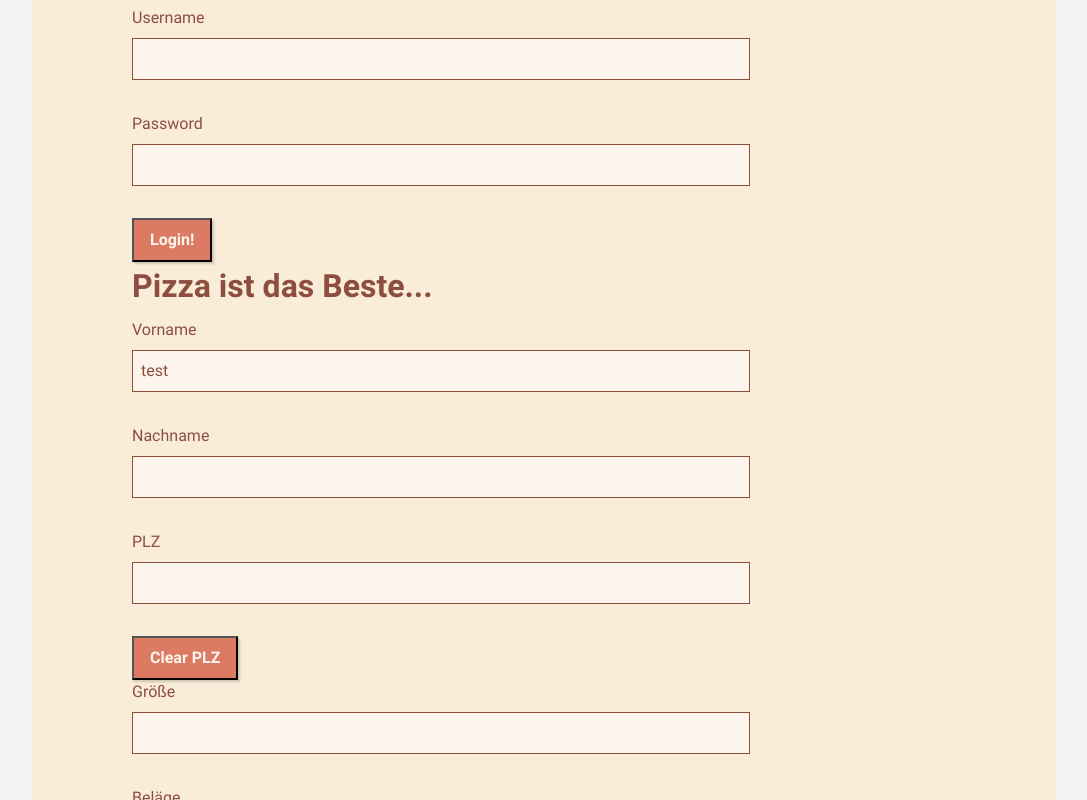
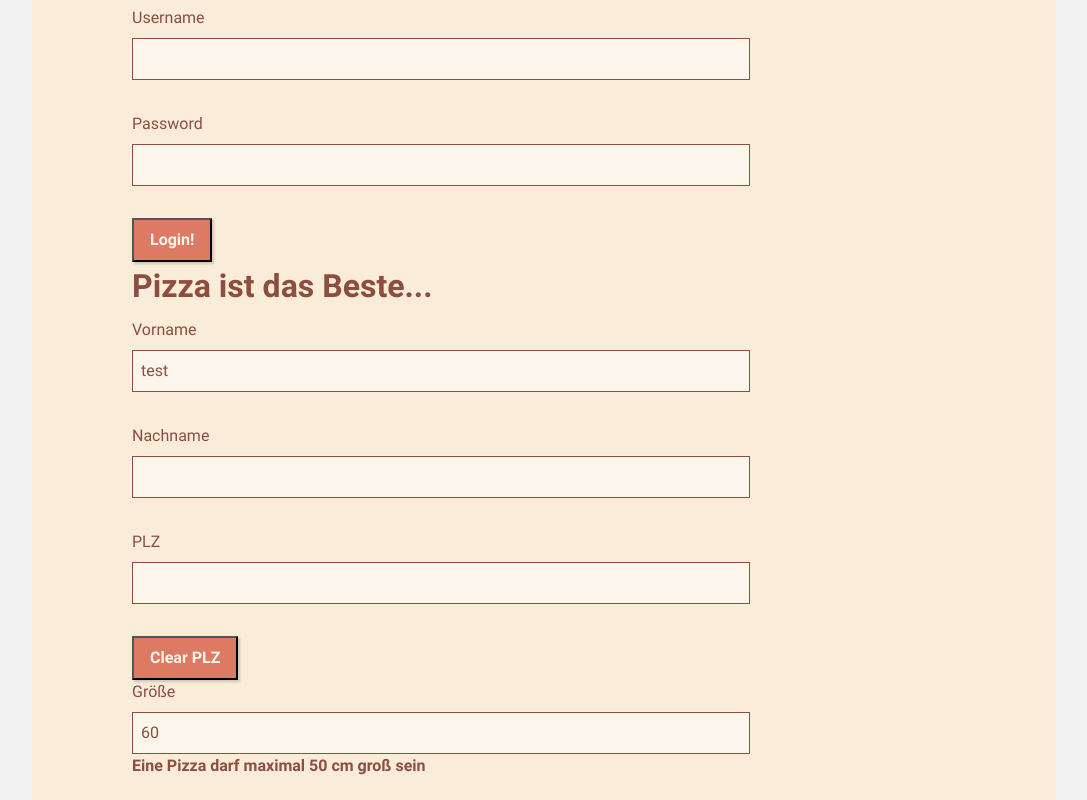
Before and after one commit to nilshartmann/form-playground, a React (Create React App) app: page / in a window 1280 px wide. Both pictures are taken after a click on the button "Pizza hinzufügen". Shown: the part 170-970 px from the top of the page, without its empty margins (96-1183 px from the left). Built offline with nearby package versions, Linux system fonts and the light colour scheme.

Commit message:
first simple subEditor (backup commit)

```diff
--- a/src/OrderForm.tsx
+++ b/src/OrderForm.tsx
@@ -3,7 +3,7 @@ import React, { useState } from "react";
 import { Input } from "./form/Input";
 
 // Form Logic
-import { ValidateFn, useForm, ValueCreators, MultiFormInput } from "./form/useForm";
+import { ValidateFn, useForm, ValueCreators, MultiFormInput, SubEditorProps } from "./form/useForm";
 
 interface OrderFormState {
   vorname: string;
@@ -45,7 +45,7 @@ const validatePizzaForm: ValidateFn<OrderFormState> = function (
   }
   newFormInput.pizzen.forEach((pizza, idx) =>  {
     if (pizza.groesse > 50) {
-      recordError(`pizzen[${idx}].groesse`, 'kaputt');
+      recordError(`pizzen[${idx}].groesse`, 'Eine Pizza darf maximal 50 cm groß sein');
     }
   });
 
@@ -95,9 +95,7 @@ function MultiPizzaEditor(props: MultiFormInput<Pizza>) {
   console.log(props);
   const pizzaEditors = props.value.map(
     (pi, idx) => <div key={idx}><PizzaEditor
-      {...props}
-      pizza={pi}
-      onChange={(pi) => props.onValueUpdate(pi, idx)}
+      {...props.subEditorProps(pi,idx)}
     />
       <button onClick={() => props.onRemove(idx)} >entfernen</button>
     </div>
@@ -112,10 +110,7 @@ function MultiPizzaEditor(props: MultiFormInput<Pizza>) {
   </div>
 }
 
-interface PizzaEditorProps {
-  pizza: Pizza;
-  onChange: (newPizza: Pizza) => void;
-  errorMessages: any;
+interface PizzaEditorProps extends SubEditorProps<Pizza> {
 }
 
 /*
@@ -149,10 +144,10 @@ function PizzaEditor(props: PizzaEditorProps) {
       <Input label="Beläge" {...belaegeInput} />
       <div>Fehler: {props.errorMessages}</div>
     </div>*/
-  const { onChange, pizza } = props;
+  const fieldProps = props.inputProps;
   return <div>
-    <Input label="Größe" onBlur={(e: any) => onChange({ ...pizza, groesse: e.target.value })} />
-    <Input label="Beläge" onBlur={(e: any) => onChange({ ...pizza, belaege: e.target.value })} />
+    <Input label="Größe" {...fieldProps('groesse')} />
+    <Input label="Beläge" {...fieldProps('belaege')} />
   </div>
 
 }
--- a/src/form/useForm.tsx
+++ b/src/form/useForm.tsx
@@ -43,7 +43,7 @@ export function useForm<FIELDS>(
   fields: Fields<FIELDS>,
   submit: () => void,
   valueCreators: ValueCreators<FIELDS> = {}
-) {
+): [OverallState<FIELDS>, FormFieldInput<any>[]] {
   let [values, setValues] = useState(fields);
   let [submitted, setSubmitted] = useState(false);
   let [fieldsVisited, setFieldsVisited] = useState({} as FieldsVisited<FIELDS>);
@@ -156,7 +156,29 @@ export function useForm<FIELDS>(
     setValue(field, newArray);
   }
 
+  //
+  // ############################# Sub-Object Operations
+  //
 
+  function subEditorProps<T>(parentFieldName: any, value: T, idx: number): SubEditorProps<T> {
+    const valueChanged = (e: any) => onMultiValueUpdate(parentFieldName, idx, { ...value as any, groesse: e.target.value });
+    return {
+      inputProps: function (name: keyof T): FormFieldInput<T> {
+        return {
+          errorMessages: errors[`${parentFieldName}[${idx}].${name}`],
+          name: name as string,
+          onBlur: valueChanged,
+          onChange: valueChanged,
+          value: (value as any)[name]
+
+        }
+      }
+    }
+  }
+
+  //
+  // Construction of return value
+  //
   function createIndividualFields(fieldName: [keyof FIELDS] | string) {
     const fieldKey = fieldName as keyof FIELDS;
     const isArray = fields[fieldKey] as any instanceof Array;
@@ -172,10 +194,12 @@ export function useForm<FIELDS>(
     };
 
     if (isArray) {
+      console.log('multiEditor value ', values)
       const rv = ret as any;
       rv['onRemove'] = (idx: number) => onMultiFieldRemove(fieldKey, idx);
       rv['onAdd'] = () => onMultiAdd(fieldKey);
-      rv['onValueUpdate'] = (newValue: any, idx: number) => onMultiValueUpdate(fieldKey, idx, newValue);
+//      rv['onValueUpdate'] = (newValue: any, idx: number) => onMultiValueUpdate(fieldKey, idx, newValue);
+      rv['subEditorProps'] = (newValue: any, idx: number) => subEditorProps(fieldName, newValue, idx, );
 
     }
     return ret;
@@ -216,4 +240,13 @@ export interface MultiFormInput<T> extends FormFieldInput<T[]> {
   onValueUpdate: (pi: T, idx: number) => void;
   onRemove: (idx: number) => void;
   onAdd: () => void;
+  subEditorProps(value: any, idx: number): SubEditorProps<any>
 }
+
+export interface SubEditorProps<T> {
+  inputProps: FormInputFieldPropsProducer<T>;
+
+}
+
+export type FormInputFieldPropsProducer<T> =
+  (key: keyof T) => FormFieldInput<any>;
```
